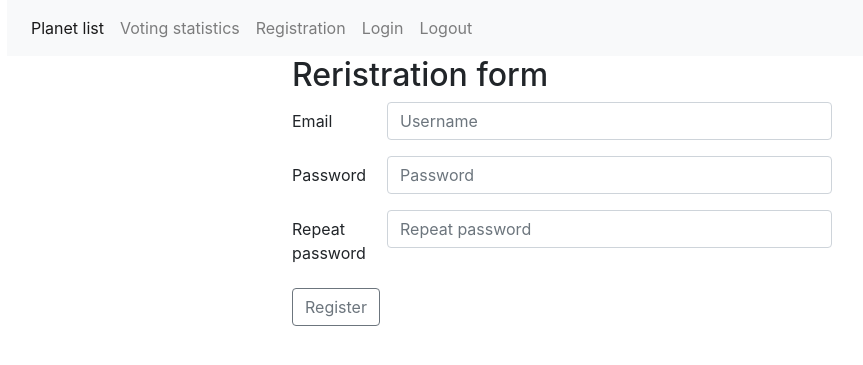
After one commit to Aliot26/apiwars, a Flask app: page /registration in a window 1280 px wide. The commit adds this page. Shown: the top 365 px of the page, without its empty margins (78-941 px from the left). Run offline with Flask 2, Linux system fonts and the light colour scheme; parts of the project's set-up code (start-up, migrations or seed data) failed here and were passed over; some libraries are stand-ins or nearby versions.

Commit message:
created registration form

```diff
--- a/app.py
+++ b/app.py
@@ -2,10 +2,21 @@ from flask import Flask, render_template, url_for
 
 app = Flask(__name__)
 
+
 @app.route('/')
-def route_index():
-    table_header = ['Name', 'Diameter', ]
+def index():
     return render_template('index.html')
+
+
+@app.route('/registration')
+def registration():
+    return render_template('registration.html', form_url='/registration')
+
+
+@app.route('/registration', methods="POST")
+def registration():
+    return render_template('registration.html', form_url='/registration')
+
 
 if __name__ == "__main__":
     app.run(
--- a/static/script/script.js
+++ b/static/script/script.js
@@ -72,10 +72,6 @@ function renderHTML(data) {
     return data;
 }
 
-function renderModalWindowResident() {
-
-
-}
 
 
 function getResidentsLink(data, btn) {
--- a/templates/layout.html
+++ b/templates/layout.html
@@ -21,7 +21,7 @@
                 <a class="nav-link" href="#">Voting statistics</a>
             </li>
             <li class="nav-item">
-                <a class="nav-link" href="#">Registration</a>
+                <a class="nav-link" href="/registration">Registration</a>
             </li>
             <li class="nav-item">
                 <a class="nav-link" href="#">Login</a>
--- /dev/null
+++ b/templates/registration.html
@@ -0,0 +1,34 @@
+{% extends "layout.html" %}
+{% block content %}
+<div class="row justify-content-center">
+
+    <div class="col-6">
+        <h2>Reristration form</h2>
+        <form action="{{ form_url }}" method="post">
+            <div class="form-group row">
+                <label for="username" class="col-sm-2 col-form-label">Email</label>
+                <div class="col-sm-10">
+                    <input type="text" class="form-control" id="username" placeholder="Username" required>
+                </div>
+            </div>
+            <div class="form-group row">
+                <label for="password1" class="col-sm-2 col-form-label">Password</label>
+                <div class="col-sm-10">
+                    <input type="password" class="form-control" id="password1" placeholder="Password" required>
+                </div>
+            </div>
+            <div class="form-group row">
+                <label for="password2" class="col-sm-2 col-form-label">Repeat password</label>
+                <div class="col-sm-10">
+                    <input type="password" class="form-control" id="password2" placeholder="Repeat password" required>
+                </div>
+            </div>
+            <div class="form-group row">
+                <div class="col-sm-10">
+                    <button type="submit" class="btn btn-outline-secondary">Register</button>
+                </div>
+            </div>
+        </form>
+    </divcol-4>
+</div>
+{% endblock %}
```
